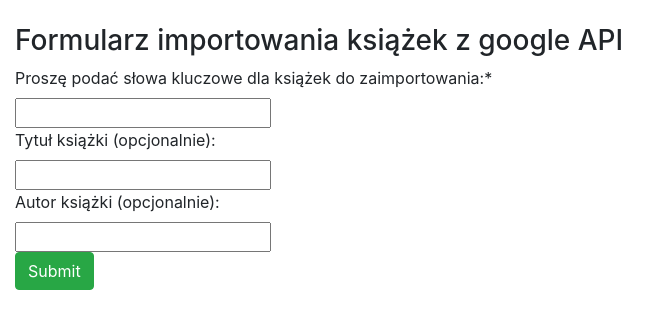
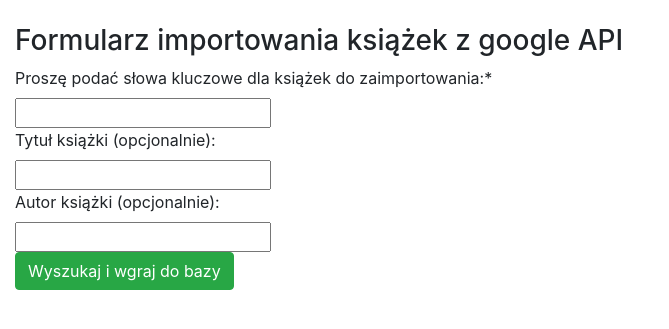
Before and after one commit to Venhoff-cpu/BookBase, a Django app: page /add-book/google-form in a window 1280 px wide. Shown: the part 56-385 px from the top of the page, without its empty margins (0-669 px from the left). Run offline with Django 3.2, Linux system fonts and the light colour scheme; some libraries are stand-ins or nearby versions.

Commit message:
small changes

```diff
--- a/templates/books/book_google_api.html
+++ b/templates/books/book_google_api.html
@@ -9,6 +9,6 @@
 <form method="POST">
     {% csrf_token %}
     {{ form|crispy }}
-    <input type="submit" class="btn btn-success value="Wyszukaj i wgraj do bazy">
+    <input type="submit" class="btn btn-success" value="Wyszukaj i wgraj do bazy">
 </form>
 {% endblock %}
```
Also changed, not shown: 1 other file.
